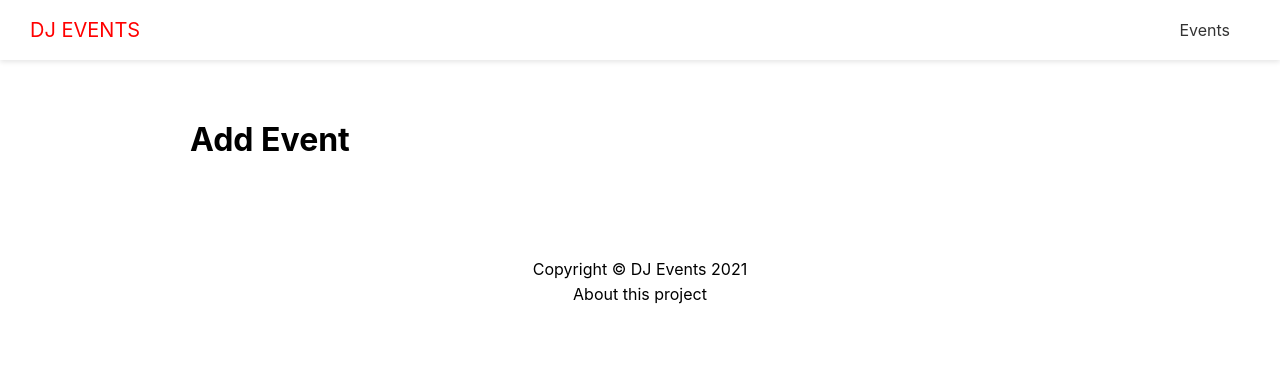
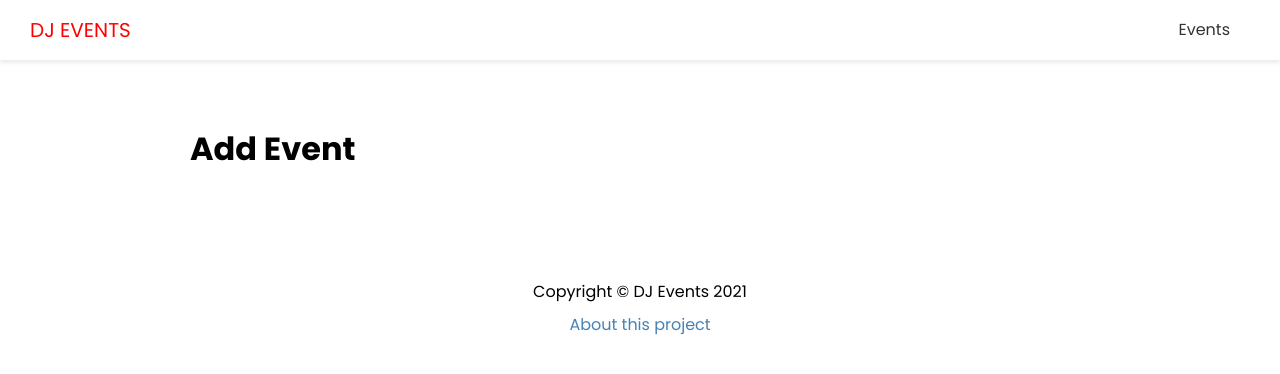
Before and after one commit to WijiPe/dj-events-frontend, a Next.js app: page /events/add in a window 1280 px wide. Shown: the top 374 px of the page. Built offline with nearby package versions, Linux system fonts and the light colour scheme.

Commit message:
delete unuse line and add global css

```diff
--- a/package.json
+++ b/package.json
@@ -12,7 +12,6 @@
     "next": "12.1.6",
     "react": "18.1.0",
     "react-dom": "18.1.0",
-    "react-icon": "^1.0.0",
     "react-icons": "^4.4.0"
   },
   "devDependencies": {
--- a/styles/globals.css
+++ b/styles/globals.css
@@ -1,16 +1,66 @@
+@import url('https://fonts.googleapis.com/css2?family=Poppins:wght@300;400;500;600;700&display=swap');
+
+* {
+  box-sizing: border-box;
+  margin: 0;
+  padding: 0;
+}
+
 html,
 body {
-  padding: 0;
-  margin: 0;
-  font-family: -apple-system, BlinkMacSystemFont, Segoe UI, Roboto, Oxygen,
-    Ubuntu, Cantarell, Fira Sans, Droid Sans, Helvetica Neue, sans-serif;
+  font-family: 'Poppins', sans-serif;
+  line-height: 1.8;
 }
 
 a {
-  color: inherit;
   text-decoration: none;
+  color: steelblue;
 }
 
-* {
-  box-sizing: border-box;
+p {
+  margin: 10px 0;
 }
+
+h1 {
+  margin-bottom: 20px;
+}
+
+.btn {
+  display: inline-block;
+  background: red;
+  color: #fff;
+  padding: 10px 20px;
+  cursor: pointer;
+  border: 0;
+  border-radius: 5px;
+}
+
+.btn:hover {
+  opacity: 0.9;
+}
+
+.btn-secondary {
+  font: inherit;
+  font-size: 13px;
+  background: #000;
+  color: #fff !important;
+  border: 0;
+  border-radius: 5px;
+  padding: 5px 15px;
+  margin: 0 20px;
+  cursor: pointer;
+}
+
+.btn-secondary:hover {
+  opacity: 0.8;
+}
+
+.btn-icon {
+  display: flex;
+  align-items: center;
+  justify-content: center;
+}
+
+.btn-icon svg {
+  margin-right: 5px;
+}
```
